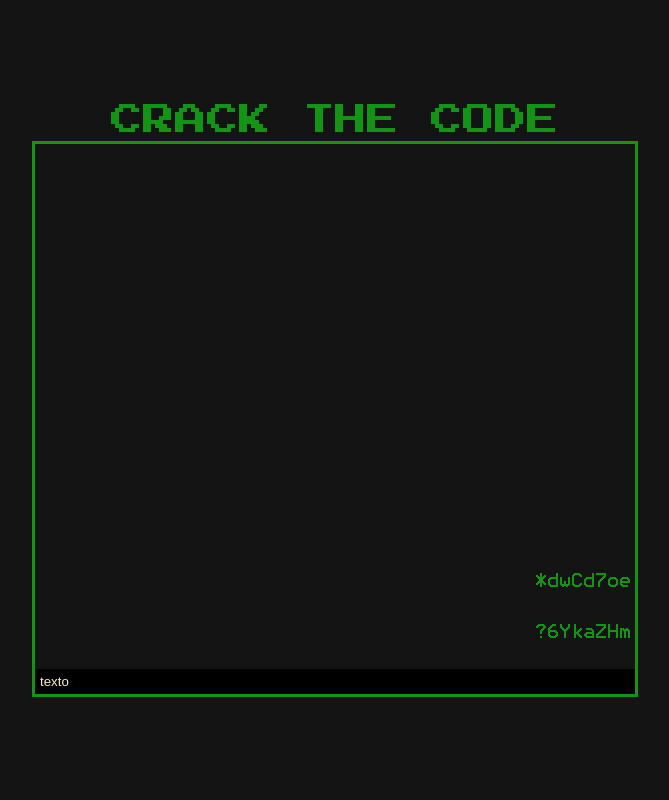
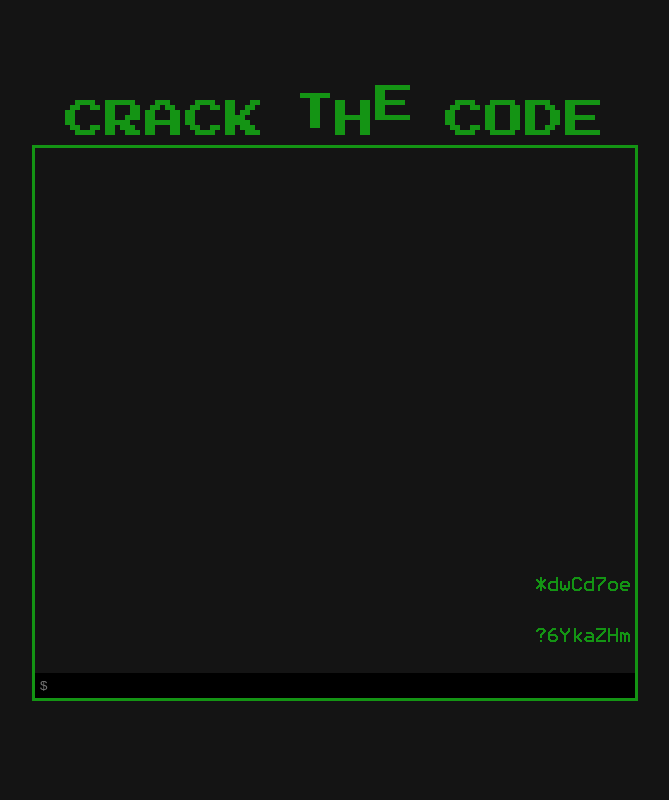
Before and after one commit to Gabriel-Troni/crack_the_code_game, a PHP site: page / in a window 1280 px wide. Shown: the part 30-830 px from the top of the page, without its empty margins (305-974 px from the left). Run offline with PHP 8.4, Linux system fonts and the light colour scheme.

Commit message:
[add] animações e pontuação

```diff
--- a/generator.js
+++ b/generator.js
@@ -1,23 +1,25 @@
 const letras = ['a', 'A', 'b', 'B', 'c', 'C', 'd', 'D', 'e', 'E', 'f', 'F', 'g', 'G', 'h', 'H', 'i', 'j', 'J', 'k', 'K', 'L', 'm', 'M', 'n', 'N', 'o', 'O', 'p', 'P', 'q', 'Q', 'r', 'R', 's', 'S', 't', 'T', 'u', 'U', 'v', 'V', 'w', 'W', 'x', 'X', 'y', 'Y', 'z', 'Z', '!', '#', '$', '%', '*', '?', 'ç', 'Ç', '1', '2', '3', '4', '5', '6', '7', '8', '9'];
-console.log(letras.length)
 
+//pega o input
 document.addEventListener("DOMContentLoaded", function () {
     var comandoInput = document.getElementById("comando");
     var codigos = {};
+    if (i == 12) {
+        alert("GAME OVER")
+    }
 
     for (let j = 1; j <= 10; j++) {
         codigos[j] = document.getElementById(`cod${j}`);
     }
-
     comandoInput.addEventListener("keydown", function (event) {
         if (event.key === "Enter") {
             var valorDigitado = comandoInput.value;
 
             for (let j = 1; j <= 10; j++) {
+
                 var codigo = codigos[j].textContent.trim();
-
                 if (valorDigitado === codigo) {
-
+                    pontos += codigo.length * 2;
                     for (let k = j; k <= 10; k++) {
                         var codigoAcima = codigos[k + 1].textContent.trim();
                         codigos[k].innerText = codigoAcima || '';
@@ -27,9 +29,14 @@ document.addEventListener("DOMContentLoaded", function () {
                         }
                     }
 
-                    i = 1; // Certifique-se de definir i antes ou declare antes do loop.
+                    i = j;
+                    document.body.classList.add('shake-animation');
                     comandoInput.value = '';
                 }
+                // reseta a animação para ela aparecer mais vezes
+                setTimeout(function () {
+                    document.body.classList.remove('shake-animation');
+                }, 1000)
             }
         }
     });
@@ -70,17 +77,22 @@ function generateCode(size) {
     }
     return code;
 }
-
+let pontos = 0;
 let i = 1;
 function populateDiv() {
-    if (i < 11) {
+    if (i <= 11) {
+        if (i == 11) {
+            alert(`Game Over, você fez ${pontos}`);
+            return
+        }
         let div = document.getElementById(`cod${i}`);
         if (div.innerHTML.trim() === '') {
             let code = generateCode(Math.floor((Math.random() * (4 + 1)) + 8));
             div.innerHTML = code;
         }
         i++;
-        setTimeout(populateDiv, Math.floor((Math.random() * 4000) + 2000));
+        setTimeout(populateDiv, Math.floor((Math.random() * 1000) + 3000));
+
     }
 }
 
--- a/index.php
+++ b/index.php
@@ -30,8 +30,25 @@
 
     <div id="conteudo">
 
-        <h1 style="margin-bottom: 5px;">CRACK THE CODE</h1>
+        <div class="bouncing-text">
+            <div class="c">C</div>
+            <div class="r">R</div>
+            <div class="a">A</div>
+            <div class="c2">C</div>
+            <div class="k">K</div>
+            <div class="space"></div>
+            <div class="t">T</div>
+            <div class="h">H</div>
+            <div class="e">E</div>
+            <div class="space"></div>
+            <div class="c3">C</div>
+            <div class="o">O</div>
+            <div class="d">D</div>
+            <div class="e2">E</div>
+        </div>
+
         <div id="terminal">
+
             <div id="codigos">
                 <div class="textos" id="cod10"></div>
                 <div class="textos" id="cod9"></div>
@@ -44,9 +61,10 @@
                 <div class="textos" id="cod2"></div>
                 <div class="textos" id="cod1"></div>
             </div>
-            <input id="comando" type="text" value="texto" placeholder="$">
+            <input id="comando" type="text" placeholder="$">
         </div>
     </div>
+    <div id="cod11"></div>
     <script src="generator.js"></script>
 </body>
 
--- a/styles.css
+++ b/styles.css
@@ -23,6 +23,7 @@ header a {
     text-decoration: none;
     color: #149414;
     font-size: 20px;
+    transition: color 1s ease;
 }
 
 #conteudo {
@@ -38,6 +39,10 @@ header a {
     margin: 0;
     font-family: 'Press Start 2P', monospace;
     font-weight: 200;
+}
+
+#pontos {
+    margin: 10px;
 }
 
 #terminal {
@@ -56,45 +61,144 @@ header a {
 .bouncing-text {
     position: relative;
     display: flex;
-    font-size: 70px;
-    font-family: arial black;
+    transition: color 1s ease;
+    font-family: 'Press Start 2P', monospace;
+    font-weight: 200;
+    font-size: 40px;
+    color: #149414;
+    margin-bottom: 5px;
 }
 
+
 @keyframes bounce {
-    0% {
-        transform: scale(1, 1) translateY(0);
+
+    0%,
+    20%,
+    50%,
+    80%,
+    100% {
+        transform: translateY(0);
     }
 
-    10% {
-        transform: scale(1.1, .9) translateY(0);
+    40% {
+        transform: translateY(-15px);
     }
 
-    30% {
-        transform: scale(.9, 1.1) translateY(-55px);
-    }
-
-    50% {
-        transform: scale(1.05, .95) translateY(0);
-    }
-
-    58% {
-        transform: scale(1, 1) translateY(-7px);
-    }
-
-    65% {
-        transform: scale(1, 1) translateY(0);
-    }
-
-    100% {
-        transform: scale(1, 1) translateY(0);
+    60% {
+        transform: translateY(-7px);
     }
 }
 
-.letter {
-    animation: bounce 1s ease infinite;
-    animation-fill-mode: both;
-    display: inline-block;
-    opacity: 0;
+.c,
+.r,
+.a,
+.c2,
+.k,
+.t,
+.h,
+.e,
+.c3,
+.o,
+.d,
+.e2 {
+    animation: bounce 2s ease infinite;
+    animation-delay: calc(0.2s * var(--index));
+}
+
+.space {
+    width: 20px;
+    /* Ajuste a largura conforme necessário */
+}
+
+.bouncing-text>div {
+    --index: 0;
+}
+
+.bouncing-text>div:nth-child(1) {
+    --index: 1;
+}
+
+.bouncing-text>div:nth-child(2) {
+    --index: 2;
+}
+
+.bouncing-text>div:nth-child(3) {
+    --index: 3;
+}
+
+.bouncing-text>div:nth-child(4) {
+    --index: 4;
+}
+
+.bouncing-text>div:nth-child(5) {
+    --index: 5;
+}
+
+.bouncing-text>div:nth-child(6) {
+    --index: 6;
+}
+
+.bouncing-text>div:nth-child(7) {
+    --index: 7;
+}
+
+.bouncing-text>div:nth-child(8) {
+    --index: 8;
+}
+
+.bouncing-text>div:nth-child(9) {
+    --index: 9;
+}
+
+.bouncing-text>div:nth-child(10) {
+    --index: 10;
+}
+
+.bouncing-text>div:nth-child(11) {
+    --index: 11;
+}
+
+.bouncing-text>div:nth-child(12) {
+    --index: 12;
+}
+
+.bouncing-text>div:nth-child(13) {
+    --index: 13;
+}
+
+.bouncing-text>div:nth-child(14) {
+    --index: 14;
+}
+
+.bouncing-text>div:nth-child(15) {
+    --index: 15;
+}
+
+.shake-animation {
+    animation: shake 0.5s;
+}
+
+@keyframes shake {
+
+    0%,
+    100% {
+        transform: translateX(0);
+    }
+
+    10%,
+    30%,
+    50%,
+    70%,
+    90% {
+        transform: translateX(-10px);
+    }
+
+    20%,
+    40%,
+    60%,
+    80% {
+        transform: translateX(10px);
+    }
 }
 
 .letter:nth-child(1) {
@@ -176,6 +280,7 @@ header a {
     font-family: 'Modeseven', monospace;
     font-weight: 200;
     padding: 5px;
+    user-select: none;
 }
 
 #comando {
```
